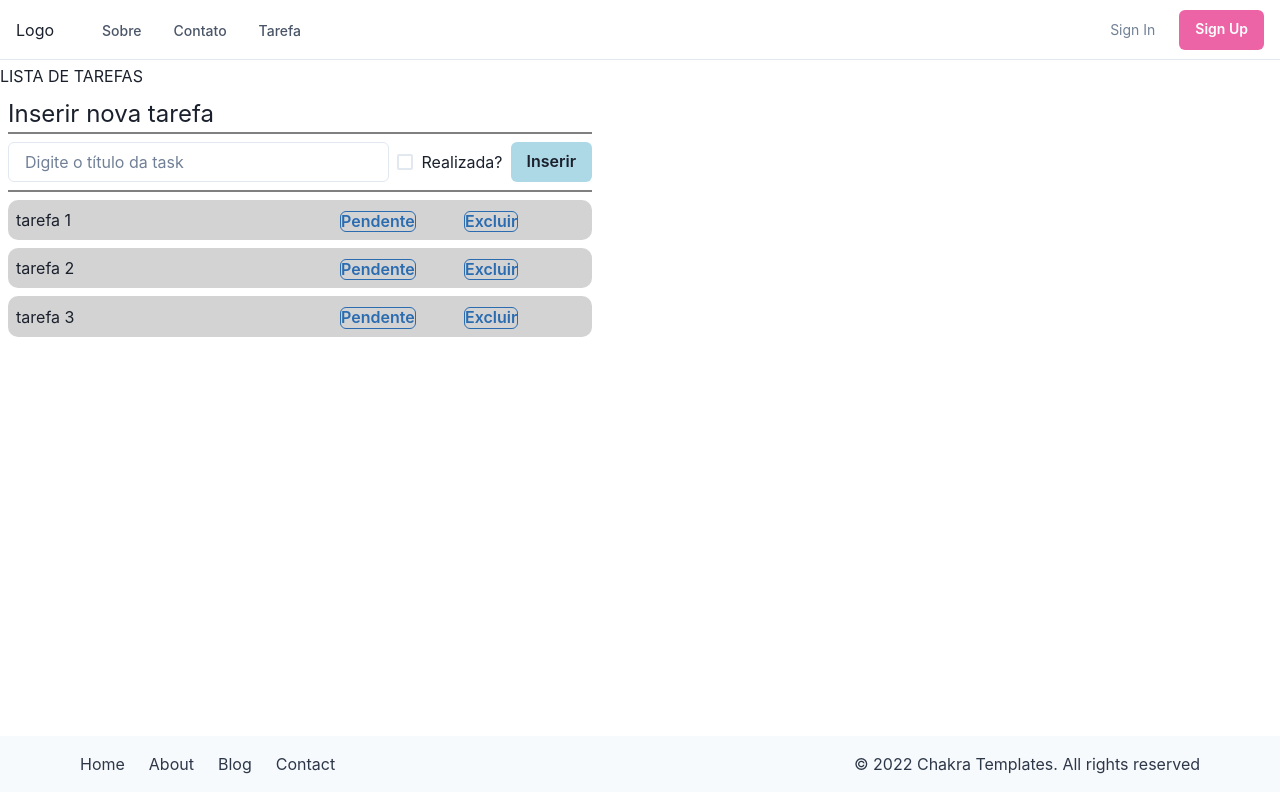
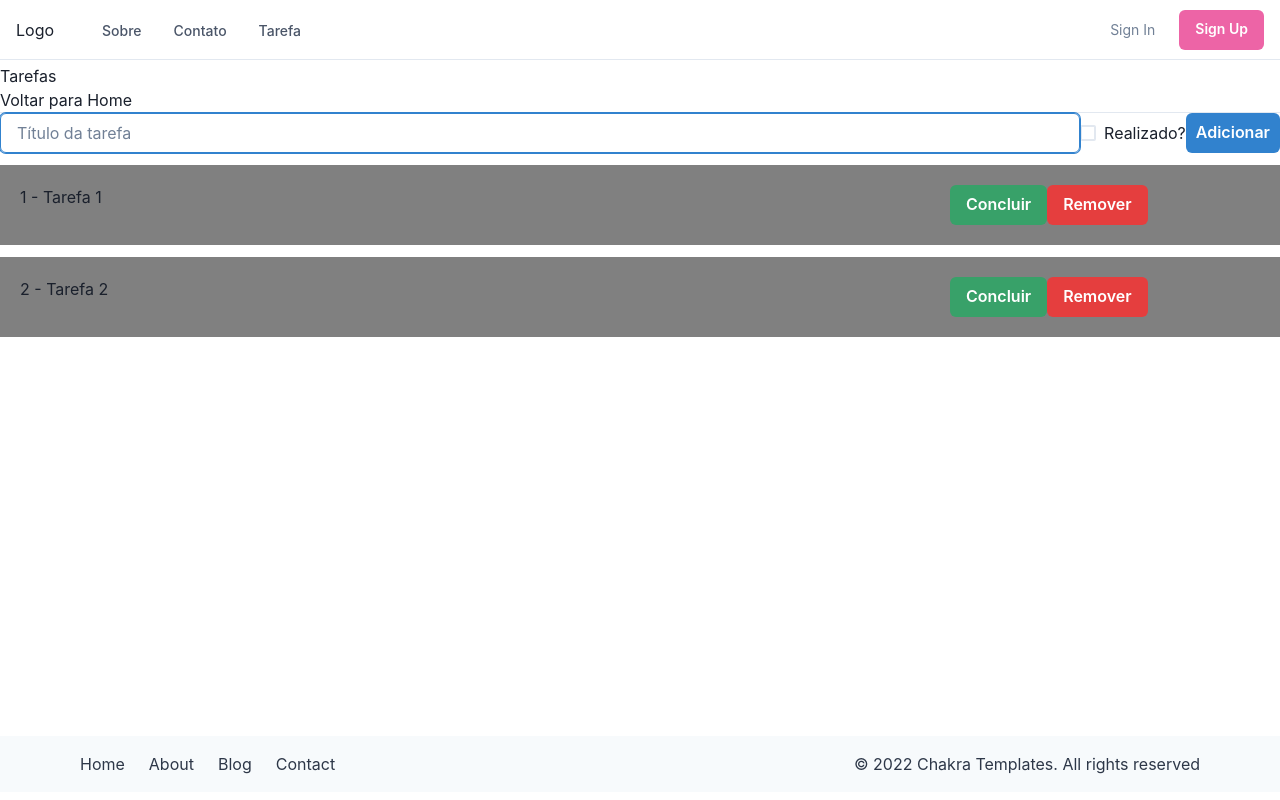
Before and after one commit to leleleonardo/meu-app, a React (Vite) app: page /Tarefas in a window 1280 px wide. Built offline with nearby package versions, Linux system fonts and the light colour scheme.

Commit message:
alterações da aula

```diff
--- /dev/null
+++ b/src/components/tarefa/form-tarefa/index.tsx
@@ -0,0 +1,45 @@
+import { Button, Checkbox, Flex, Input } from "@chakra-ui/react"
+import { useEffect, useRef, useState } from "react"
+import { Tarefa } from "../../../interfaces/tarefas"
+
+interface FormTarefaProps {
+    tarefas: Tarefa[]
+    setTarefas  (tarefas:Tarefa[]): void
+}
+
+function FormTarefa({tarefas, setTarefas}: FormTarefaProps){
+    const [nomeTarefa, setNomeTarefa] = useState('')
+
+    function adicionarTarefa(){
+        if(tarefas.length >= 0){
+            const ultimoId = tarefas[tarefas.length-1].id
+            const novaTarefa = {
+                id: ultimoId +1,
+                nome: nomeTarefa,
+                concluida: false
+            }
+
+            setTarefas([...tarefas,novaTarefa])
+        }
+    }
+
+    const inputTarefa = useRef<HTMLInputElement | null>(null)
+    useEffect(() => {
+        if(inputTarefa.current) inputTarefa.current.focus()
+    }, [])
+
+    return (
+        <Flex alignItems='center' justifyContent='space-around'>
+            <Input
+            ref={inputTarefa}
+            value={nomeTarefa}
+            onChange={(evento) => setNomeTarefa(evento.target.value)}
+            placeholder="Título da tarefa"
+            size='md' />
+            <Checkbox>Realizado?</Checkbox>
+            <Button onClick={adicionarTarefa} colorScheme="blue">Adicionar</Button>
+        </Flex>
+    )
+}
+
+export default FormTarefa
--- /dev/null
+++ b/src/interfaces/tarefas.ts
@@ -0,0 +1,5 @@
+export interface Tarefa {
+    id: number
+    nome: string
+    concluida: boolean
+}
--- a/src/pages/Tarefas/index.tsx
+++ b/src/pages/Tarefas/index.tsx
@@ -37,7 +37,7 @@
 
 }
 
-export default Tarefas*/
+export default Tarefas
 
 import Layout from "../../components/layout"
 import Task from "../../components/tarefa"
@@ -59,4 +59,60 @@
     )
 }
 
+export default Tarefas*/
+
+import { Link } from "react-router-dom"
+import Layout from "../../components/layout"
+import ItemTarefa from "./item-tarefa"
+import { useEffect, useState } from "react"
+import FormTarefa from "../../components/tarefa/form-tarefa"
+import { Tarefa } from "../../interfaces/tarefas"
+
+
+
+
+
+function Tarefas() {
+
+    const [tarefas, setTarefas] = useState<Tarefa[]>([])
+
+    function carregarLista() {
+        return [
+            { id: 1, nome: "Tarefa 1", concluida: false },
+            { id: 2, nome: "Tarefa 2", concluida: false }
+        ]
+    }
+
+    useEffect(() => {
+        alert('Render')
+        const tarefas = carregarLista()
+        setTarefas(tarefas)
+    }, [])
+
+    function apagarTarefa(id: number) {
+        const tarefasAtualizadas = tarefas.filter((tarefa) => tarefa.id !== id)
+        setTarefas(tarefasAtualizadas)
+    }
+
+    return (
+        <Layout>
+            <h1>Tarefas</h1>
+            <Link to='/'>Voltar para Home</Link>
+            <hr />
+            <FormTarefa
+                tarefas={tarefas}
+                setTarefas={setTarefas} />
+            {
+                tarefas.map((tarefa) => (
+                    <ItemTarefa
+                        key={tarefa.id}
+                        apagarTarefa={apagarTarefa}
+                        titulo={tarefa.nome}
+                        idTarefa={tarefa.id} />
+                ))
+            }
+        </Layout>
+    )
+}
+
 export default Tarefas
--- /dev/null
+++ b/src/pages/Tarefas/item-tarefa/index.tsx
@@ -0,0 +1,25 @@
+import { Box, Button, Grid } from "@chakra-ui/react"
+
+interface ItemTarefaProps {
+    titulo: string
+    idTarefa: number
+    apagarTarefa (id: number): void
+}
+
+function ItemTarefa({titulo,idTarefa,apagarTarefa}:ItemTarefaProps){
+    return (
+        <Grid templateColumns='3fr 1fr'
+        p={5} backgroundColor='gray' my={3}>
+            <Box>
+                {idTarefa} - {titulo}
+            </Box>
+            <Box>
+                <Button colorScheme='green'>Concluir</Button>
+                <Button onClick={() => apagarTarefa(idTarefa)}
+                colorScheme="red">Remover</Button>
+            </Box>
+        </Grid>
+    )
+}
+
+export default ItemTarefa
```
